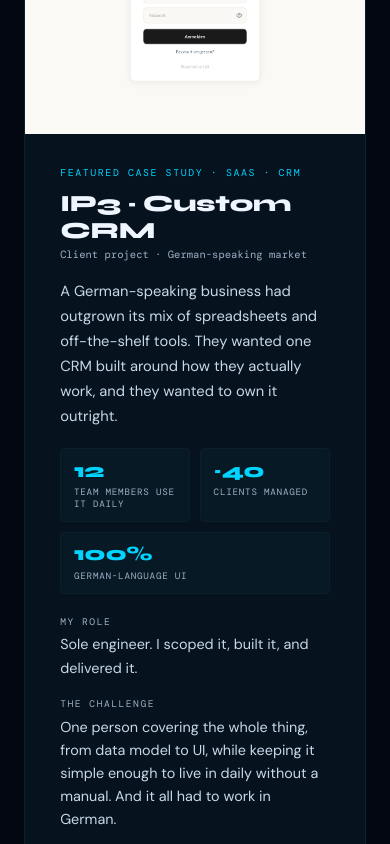
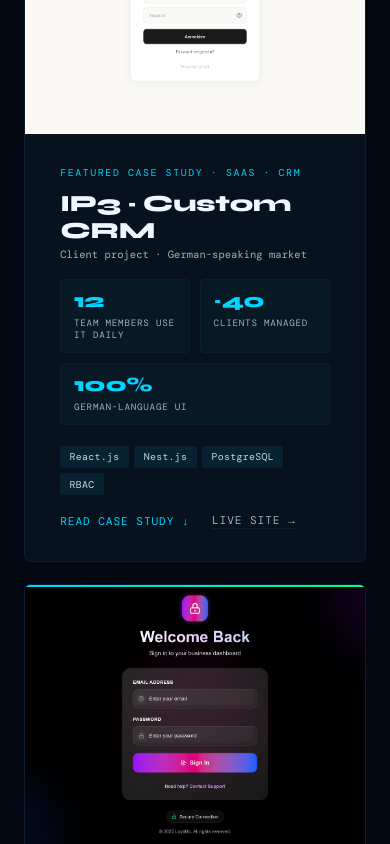
Before and after one commit to EditaLatifi/editadev, a React (Vite) app: page / in a window 390 px wide. Shown: the part 9300-10144 px from the top of the page. Built offline with nearby package versions, Linux system fonts and the light colour scheme.

Commit message:
Case studies: compact on mobile
On mobile no case study auto-opens (desktop still opens the first), and the
description hides until expanded. The punchy metrics stay visible as a teaser.
Adds a useIsMobile hook.

```diff
--- a/src/App.jsx
+++ b/src/App.jsx
@@ -448,6 +448,18 @@ function usePrefersReducedMotion() {
   return reduced;
 }
 
+function useIsMobile() {
+  const q = "(max-width: 820px)";
+  const [m, setM] = useState(() => typeof window !== "undefined" && window.matchMedia(q).matches);
+  useEffect(() => {
+    const mq = window.matchMedia(q);
+    const h = (e) => setM(e.matches);
+    mq.addEventListener?.("change", h);
+    return () => mq.removeEventListener?.("change", h);
+  }, []);
+  return m;
+}
+
 function useCountUp(target, run, duration = 1400) {
   const reduced = usePrefersReducedMotion();
   const [n, setN] = useState(0);
@@ -1157,7 +1169,9 @@ function CaseRow({ label, text }) {
 
 function CaseStudy({ cs, i }) {
   const [ref, v] = useInView(0.12);
-  const [open, setOpen] = useState(i === 0);
+  const isMobile = useIsMobile();
+  // On desktop the first case study opens by default; on mobile nothing auto-opens.
+  const [open, setOpen] = useState(() => i === 0 && !(typeof window !== "undefined" && window.matchMedia("(max-width: 820px)").matches));
   const imageLeft = i % 2 === 0;
   return (
     <div ref={ref} style={{ background: C.bgCard, border: `1px solid ${C.border}`, borderRadius: 6, overflow: "hidden", position: "relative", opacity: v ? 1 : 0, transform: v ? "none" : "translateY(28px)", transition: `all .6s ease ${i * 0.12}s`, marginBottom: "1.4rem" }}>
@@ -1173,7 +1187,9 @@ function CaseStudy({ cs, i }) {
           <div style={{ fontFamily: "'DM Mono',monospace", fontSize: ".62rem", color: C.cyan, letterSpacing: ".16em", textTransform: "uppercase", marginBottom: ".7rem" }}>Featured Case Study · {cs.category}</div>
           <h3 style={{ fontFamily: "'Syne',sans-serif", fontSize: "1.45rem", fontWeight: 800, color: C.textPrimary, margin: "0 0 .25rem", letterSpacing: "-.01em" }}>{cs.title}</h3>
           <div style={{ fontFamily: "'DM Mono',monospace", fontSize: ".66rem", color: C.textMuted, marginBottom: "1.1rem" }}>{cs.client}</div>
-          <p style={{ fontFamily: "'DM Sans',sans-serif", fontSize: ".92rem", color: C.textBody, lineHeight: 1.7, margin: "0 0 1.2rem" }}>{cs.context}</p>
+          {(!isMobile || open) && (
+            <p style={{ fontFamily: "'DM Sans',sans-serif", fontSize: ".92rem", color: C.textBody, lineHeight: 1.7, margin: "0 0 1.2rem" }}>{cs.context}</p>
+          )}
 
           {cs.metrics && (
             <div style={{ display: "flex", flexWrap: "wrap", gap: ".6rem", margin: "0 0 1.3rem" }}>
```
